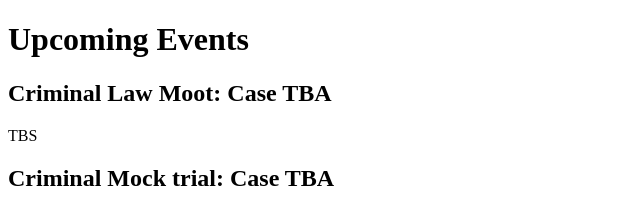
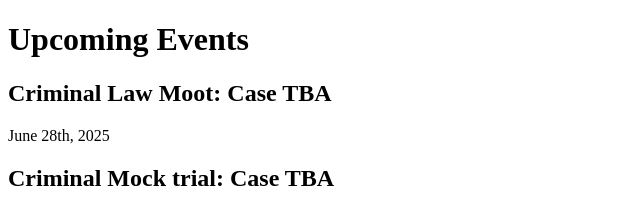
Before and after one commit to Fakkiie/umta-site, a Next.js app: page /Events in a window 1280 px wide. Shown: the top 213 px of the page, without its empty margins (0-640 px from the left). Built offline with nearby package versions, Linux system fonts and the light colour scheme.

Commit message:
added prebiuld

```diff
--- a/package.json
+++ b/package.json
@@ -9,7 +9,7 @@
     "lint": "next lint"
   },
   "dependencies": {
-    "next": "^15.2.4",
+    "next": "^15.3.2",
     "react": "^19.1.0",
     "react-dom": "^19.1.0",
     "react-native-svg": "^15.11.2"
--- a/src/components/TeamCard.tsx
+++ b/src/components/TeamCard.tsx
@@ -1,7 +1,7 @@
 "use client";
 import Image from "next/image";
 import React from "react";
-
+// eslint-disable-next-line @typescript-eslint/no-explicit-any
 export default function TeamCard({ member }: { member: any }) {
 	return (
 		<div className="flex flex-col items-center text-center">
--- a/src/data.ts
+++ b/src/data.ts
@@ -65,7 +65,7 @@ export const eventData = [
   {
     title: "Criminal Law Moot: Case TBA",
     description:
-      "TBS",
+      "June 28th, 2025",
   },
   {
     title: "Criminal Mock trial: Case TBA ",
```
Also changed, not shown: 1 other file (tests, documents, lock files or other folders).
